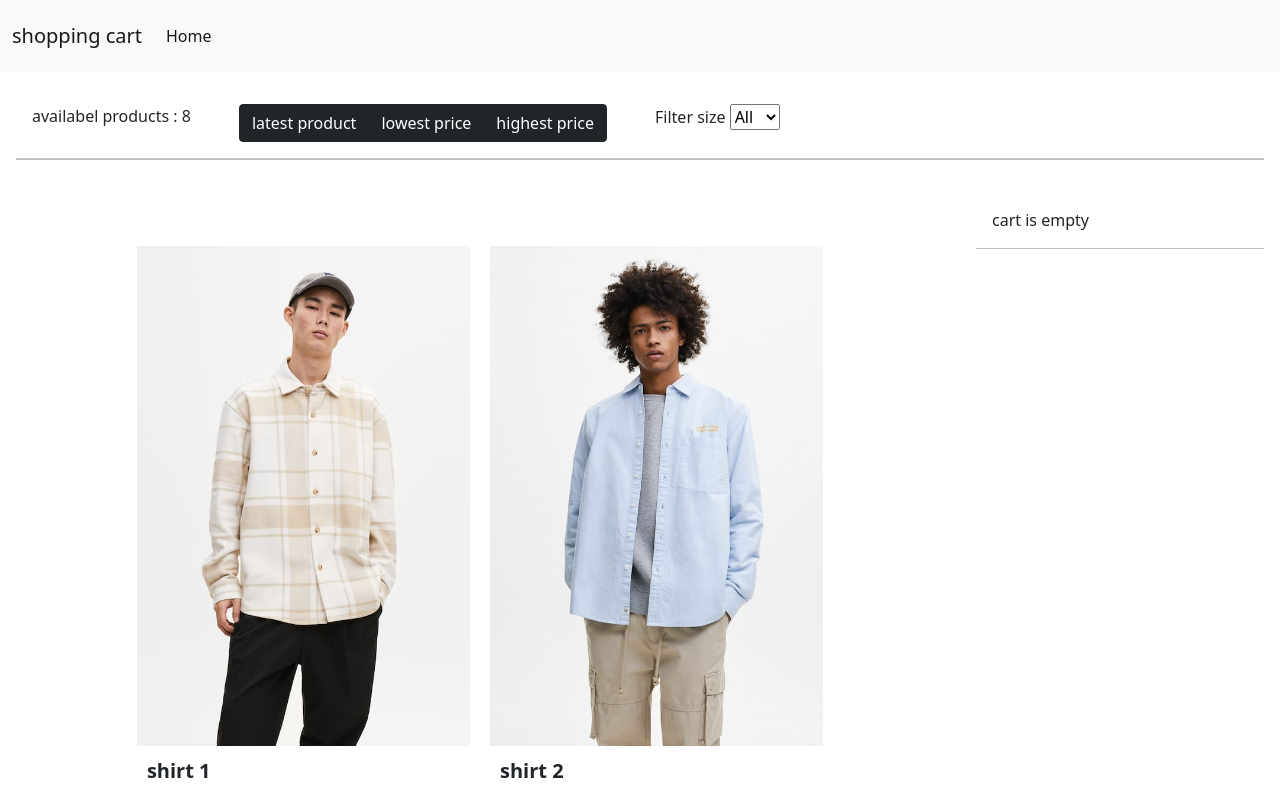
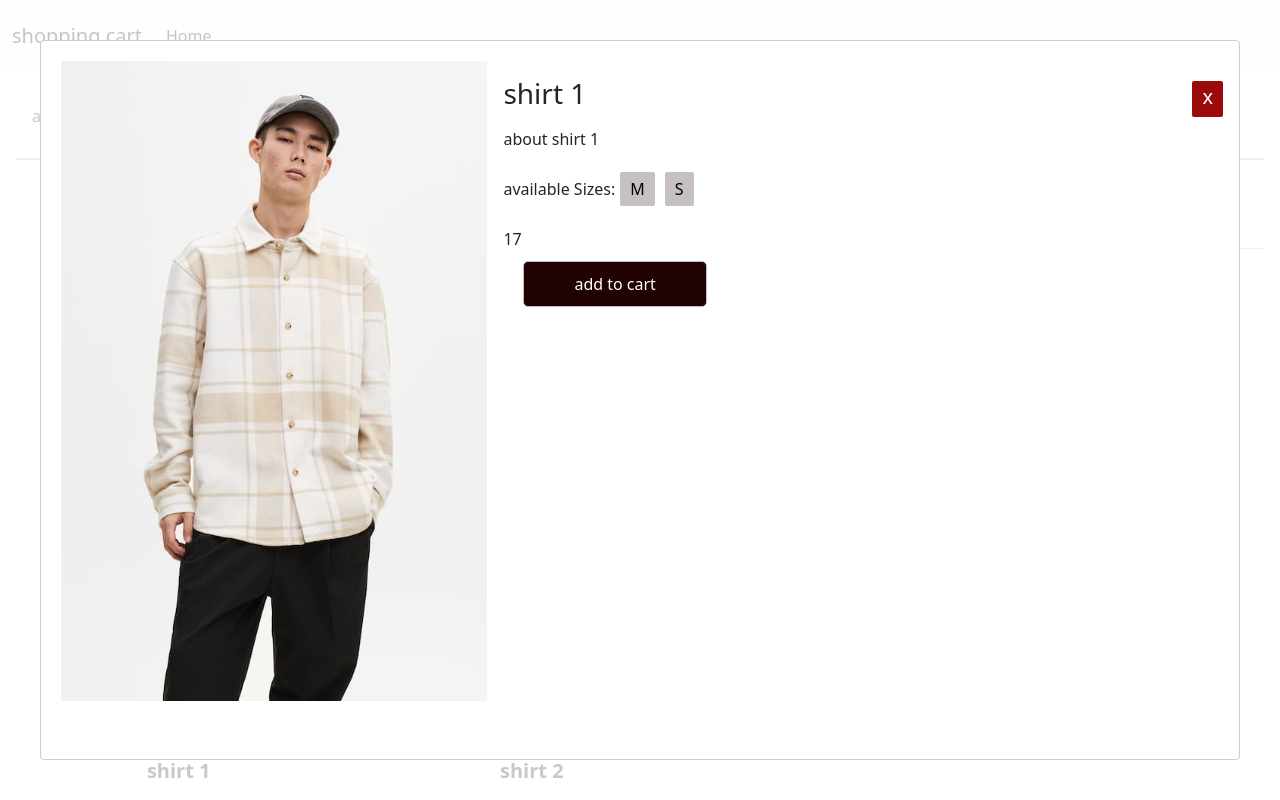
Before and after one commit to parhaam-khan/React-Redux-shopping-cart, a React (Create React App) app: page / in a window 1280 px wide. Both pictures are taken after a click on the picture 303 px from the left and 496 px from the top of the page. Shown: the top 800 px of the page. Built offline with nearby package versions, Linux system fonts and the light colour scheme.

Commit message:
modal component

```diff
--- a/package.json
+++ b/package.json
@@ -11,6 +11,7 @@
     "font-awesome": "^4.7.0",
     "react": "^17.0.2",
     "react-dom": "^17.0.2",
+    "react-modal": "^3.14.4",
     "react-redux": "^7.2.6",
     "react-scripts": "5.0.0",
     "redux": "^4.1.2",
--- /dev/null
+++ b/src/components/Modal/Modal.css
@@ -0,0 +1,59 @@
+ .product-details{
+     display: flex;
+     flex-wrap: wrap;
+     justify-content: space-between;
+     max-height: 95vh;
+ }
+
+ .product-details img{
+     max-height: 80vh;
+     max-width: 46rem;
+     margin: 0 auto;
+ }
+
+ .product-detail-desc{
+flex: 1 1;
+margin: 1rem;
+ }
+
+ .close-modal{
+     position: absolute;
+     padding: 4px 10px 0 10px;
+     border: none;
+     background-color:rgb(156, 9, 9);
+     color: #fff;
+     right: 1rem;
+     top: 2.5rem;
+     border-radius: 2px;
+     -webkit-border-radius: 2px;
+     -moz-border-radius: 2px;
+     -ms-border-radius: 2px;
+     -o-border-radius: 2px;
+}
+
+.size-button{
+    margin: 5px;
+    padding: 5px 10px;
+    border: none;
+    background-color: rgb(199, 192, 192);
+    color: #000;
+    border-radius: 2px;
+    -webkit-border-radius: 2px;
+    -moz-border-radius: 2px;
+    -ms-border-radius: 2px;
+    -o-border-radius: 2px;
+}
+
+.modal-add{
+    padding: 10px 50px;
+    margin: 10px 0 0 20px;
+    border: 0.1rem #c0c0c0 solid ;
+    background-color: #200202;
+    color: #fff;
+    border-radius: 5px;
+    cursor: pointer;
+    -webkit-border-radius: 5px;
+    -moz-border-radius: 5px;
+    -ms-border-radius: 5px;
+    -o-border-radius: 5px;
+}
--- /dev/null
+++ b/src/components/Modal/Modal.js
@@ -0,0 +1,31 @@
+import ReactModal from "react-modal";
+import './Modal.css'
+
+const Modal = ({closeModal,modalProduct,addtocartHandler}) => {
+
+    const addToCartModal = (product) => {
+        addtocartHandler(product)
+        closeModal()
+    }
+    return (
+        <ReactModal isOpen={true}>
+    <button className="close-modal" onClick={closeModal}><h5>x</h5></button>
+ <div className="product-details">
+<img src={modalProduct.image} alt={modalProduct.name}/>
+<div className="product-detail-desc">
+<p><h3>{modalProduct.name}</h3></p>
+<p>{modalProduct.desc}</p>
+<p>available Sizes:
+     {modalProduct.availableSizes.map((x) => <button className="size-button">{x}</button>)}
+     </p>
+     <div className="modalProduct-price">
+         <div>{modalProduct.price}</div>
+         <button className="modal-add" onClick={() =>addToCartModal(modalProduct)}>add to cart</button>
+         </div>
+</div>
+ </div>
+        </ReactModal>
+    );
+}
+
+export default Modal;
--- a/src/components/Product/Product.js
+++ b/src/components/Product/Product.js
@@ -1,12 +1,13 @@
 import './Product.css'
 
-const Product = ({product,addtocartHandler}) => {
+const Product = ({product,addtocartHandler,openModal}) => {
+
     return (
         <div className="product">
-<a>
+<div onClick={() => openModal(product)}>
   <img src={product.image} alt={product.title}></img>
   <p>{product.name}</p>
-</a>
+</div>
 <div className='product-price'>
     <div>
         {product.price}$
--- a/src/pages/Home/Home.js
+++ b/src/pages/Home/Home.js
@@ -1,10 +1,23 @@
+import { useState } from 'react';
 import Cart from '../../components/Cart/Cart';
 import Filter from '../../components/Filter/Filter';
+import Modal from '../../components/Modal/Modal';
 import Product from '../../components/Product/Product';
 
 import './Home.css'
 
 const Home = (props) => {
+    const[modalProduct,setModalProduct] = useState(null)
+
+    //open&close modal
+const openModal = (product) => {
+    setModalProduct(product)
+    }
+
+    const closeModal = () => {
+setModalProduct(null)
+    }
+
     return (
     <main>
          <Filter size={props.size}  products={props.products}
@@ -16,11 +29,14 @@ const Home = (props) => {
 {props.products.map((item) => {
     return (
 <li key={item._id}>
-<Product product={item} addtocartHandler={props.addtocartHandler}/>
+<Product openModal={openModal} product={item} addtocartHandler={props.addtocartHandler}/>
 </li>)
 })}
+</ul>
 
-</ul>
+{modalProduct && <Modal addtocartHandler={props.addtocartHandler}
+ modalProduct={modalProduct} closeModal={closeModal}/>}
+
 </div>
 <div className="sidebar">
 <Cart removeHandler={props.removeHandler} cartItems={props.cartItems}
```
Also changed, not shown: 1 other file (tests, documents, lock files or other folders).
